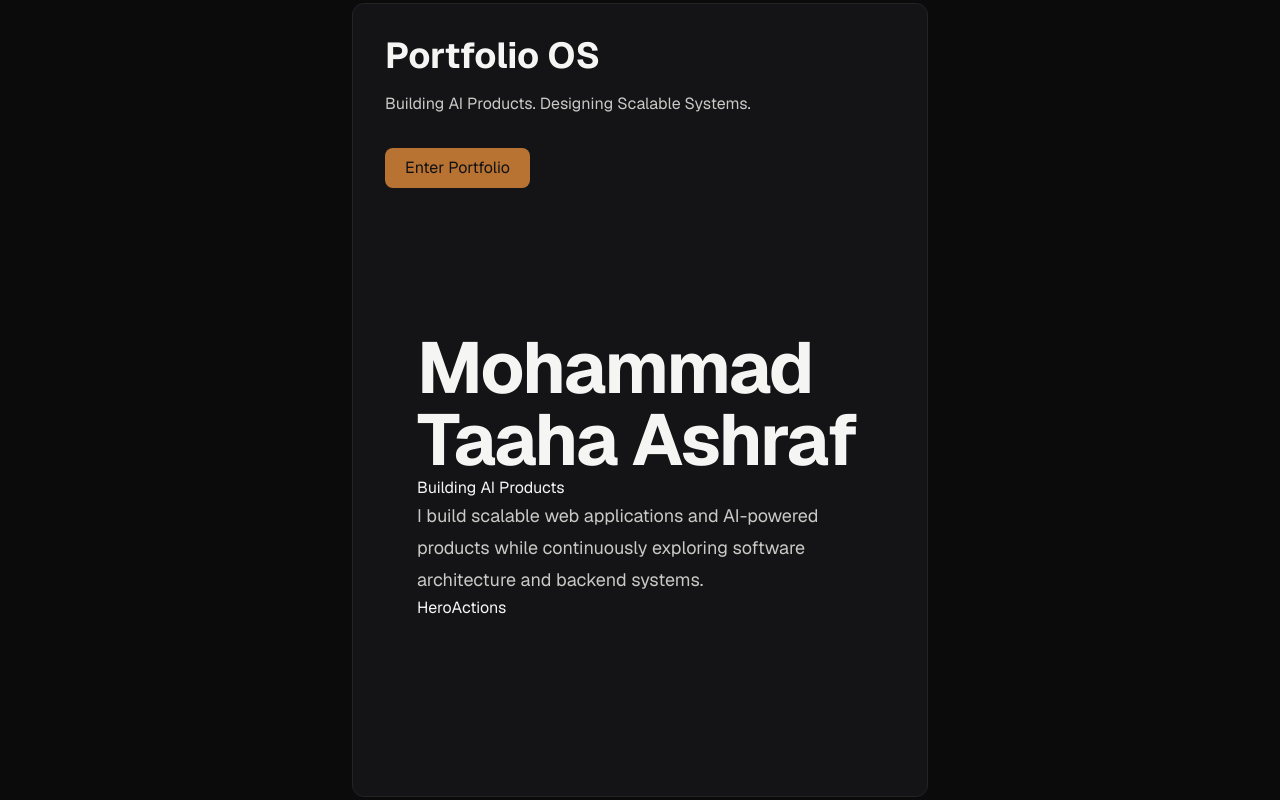
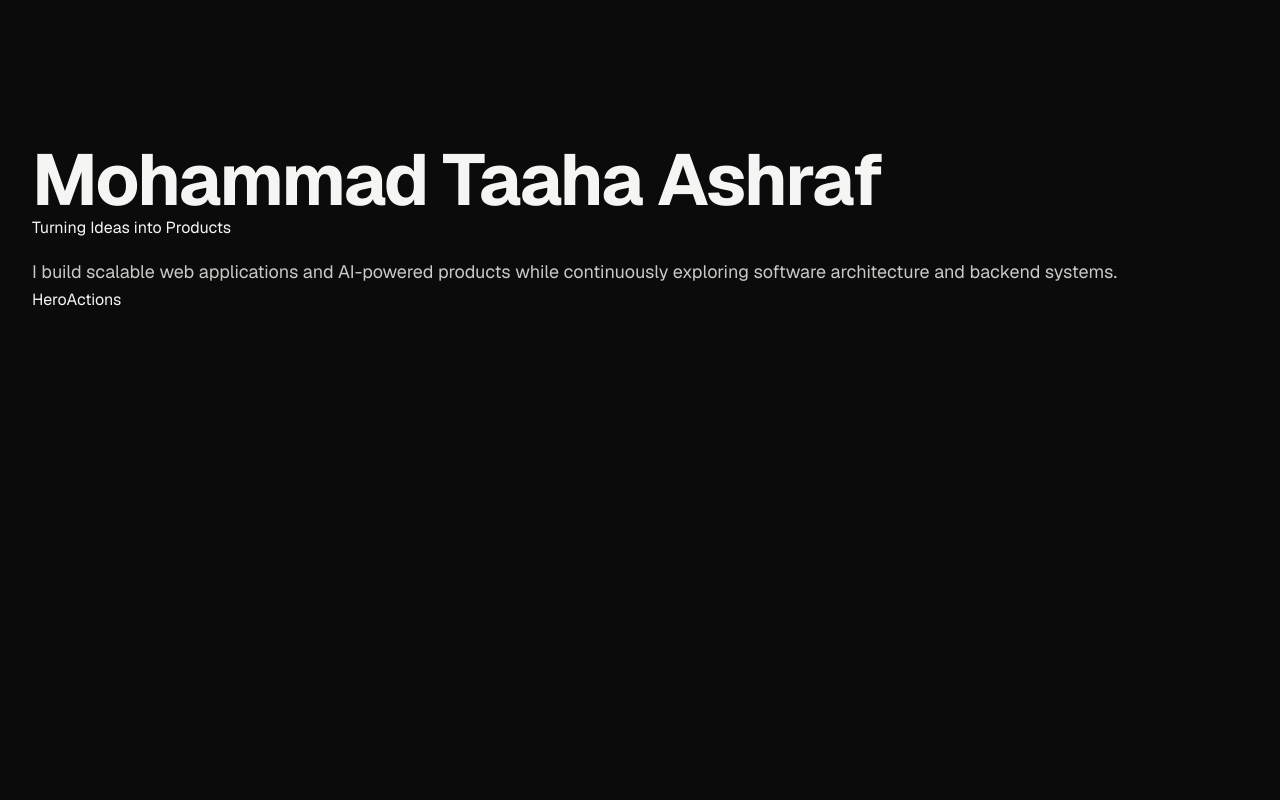
Before and after one commit to m-taaha/taaha-portfolio, a Next.js app: page / in a window 1280 px wide. Built offline with nearby package versions, Linux system fonts and the light colour scheme.

Commit message:
feat(hero): implement animated rotating text

```diff
--- a/app/components/sections/Hero/Hero.tsx
+++ b/app/components/sections/Hero/Hero.tsx
@@ -7,7 +7,7 @@ import { RotatingText } from "./RotatingText";
 
 export function Hero() {
   return (
-    <Section>
+    <Section className="flex flex-col gap-6">
       <HeroContent />
       <HeroActions />
     </Section>
--- a/app/components/sections/Hero/HeroContent.tsx
+++ b/app/components/sections/Hero/HeroContent.tsx
@@ -7,7 +7,7 @@ export function HeroContent() {
     <div>
       <Heading>{person.name}</Heading>
 
-      <RotatingText />
+      <RotatingText messages={person.heroMessages} />
 
       <Text>
         {person.shortBio}
--- a/app/components/sections/Hero/RotatingText.tsx
+++ b/app/components/sections/Hero/RotatingText.tsx
@@ -1,17 +1,52 @@
 "use client"
-import { person } from "@/app/config/person"
+import { AnimatePresence, motion } from "framer-motion";
 import { useEffect, useState } from "react"
 
-export function RotatingText() {
+
+interface RotatingTextProps {
+  messages: readonly string[];
+}
+
+
+export function RotatingText({
+  messages,
+}: RotatingTextProps) {
   const [currentIndex, setCurrentIndex] = useState(0);
 
   useEffect(() => {
+    const interval = setInterval(() => {
+      setCurrentIndex((previousIndex) => {
+        return (previousIndex + 1) % messages.length;
+      })
+    }, 2000);
 
-  })
+    return () => clearInterval(interval)
+  }, [messages]);
 
   return (
-    <div>
-      {person.heroMessages[currentIndex]}
+    <div className="h-10 overflow-hidden">
+      <AnimatePresence mode="wait">
+        <motion.div
+          key={currentIndex}
+          initial={{
+            opacity: 0,
+            y: 10,
+          }}
+          animate={{
+            opacity: 1,
+            y: 0,
+          }}
+          exit={{
+            opacity: 0,
+            y: -10,
+          }}
+          transition={{
+            duration: 0.4,
+          }}
+        >
+          {messages[currentIndex]}
+        </motion.div>
+      </AnimatePresence>
     </div>
-  )
+  );
 }
--- a/app/page.tsx
+++ b/app/page.tsx
@@ -2,19 +2,8 @@ import { Hero } from "./components/sections/Hero/Hero";
 
 export default function HomePage() {
   return (
-    <main className="min-h-screen bg-bg-primary text-text-primary flex items-center justify-center">
-      <div className="bg-surface-primary border border-border-subtle rounded-xl p-8 max-w-xl">
-        <h1 className="text-4xl font-bold">Portfolio OS</h1>
-
-        <p className="mt-4 text-text-secondary">
-          Building AI Products. Designing Scalable Systems.
-        </p>
-
-        <button className="mt-8 rounded-lg bg-brand-primary px-5 py-2 text-brand-foreground transition hover:bg-brand-soft">
-          Enter Portfolio
-        </button>
-        <Hero />
-      </div>
+    <main>
+      <Hero />
     </main>
   );
 }
--- a/package.json
+++ b/package.json
@@ -10,6 +10,7 @@
   },
   "dependencies": {
     "clsx": "^2.1.1",
+    "framer-motion": "^12.42.2",
     "next": "16.2.10",
     "react": "19.2.4",
     "react-dom": "19.2.4",
```
Also changed, not shown: 2 other files (tests, documents, lock files or other folders).
